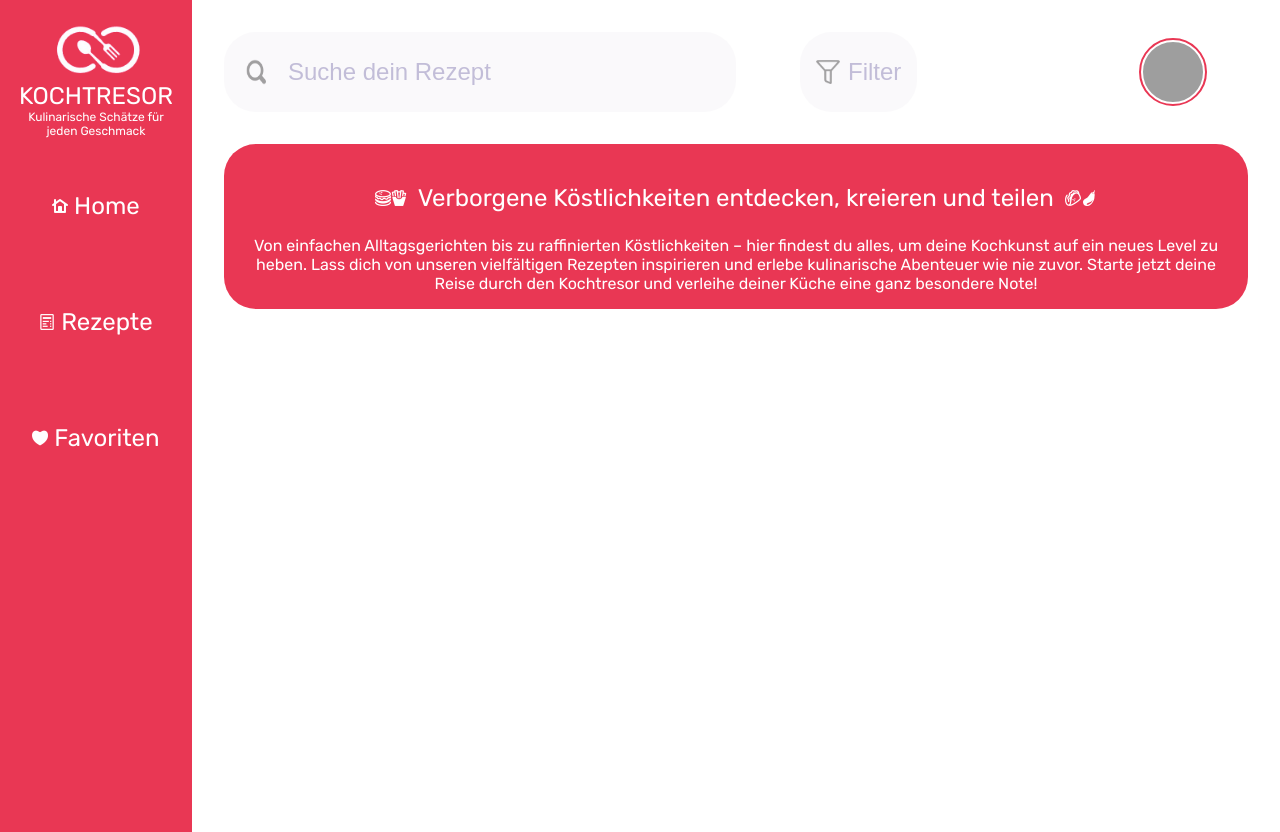
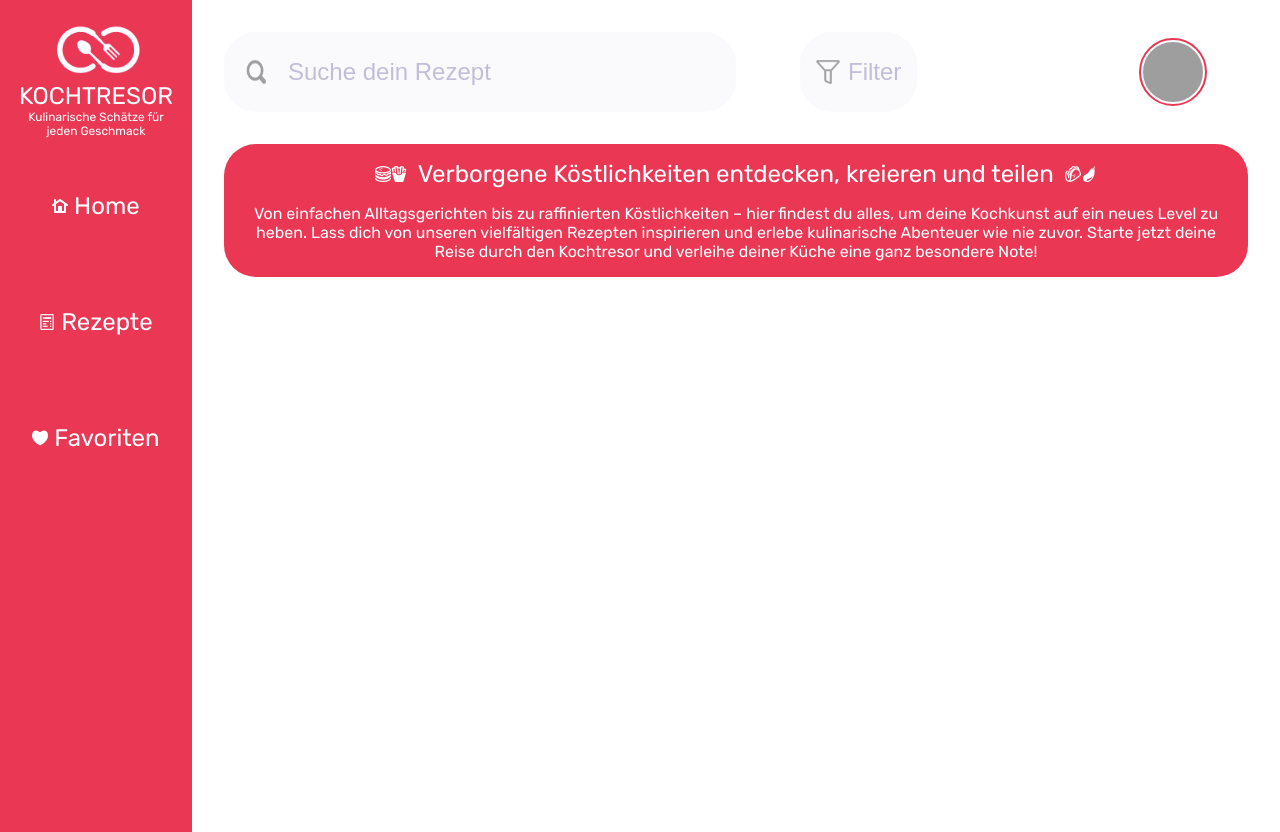
Before and after one commit to Hanmuni/DevCraft---Rezeptapp, a Next.js app: page / in a window 1280 px wide. Built offline with nearby package versions, Linux system fonts and the light colour scheme; grey boxes are pictures that could not be loaded.

Commit message:
refactor: banner style

```diff
--- a/app/components/banner.css
+++ b/app/components/banner.css
@@ -6,6 +6,9 @@
   padding: 1rem;
 }
 
+.header {
+    margin-bottom: 1rem;
+}
 .food-icon {
   width: 1rem;
   height: 1rem;
--- a/app/components/banner.js
+++ b/app/components/banner.js
@@ -6,13 +6,13 @@ import "./banner.css";
 export default function Banner() {
   return (
     <div className="banner column align-center">
-      <p className="font-large ">
+      <span className="font-large header">
         <img className="food-icon" src="img/hamburger.png" />
         <img className="food-icon" src="img/fries.png" />
         &nbsp; Verborgene Köstlichkeiten entdecken, kreieren und teilen &nbsp;
         <img className="food-icon" src="img/taco.png" />
         <img className="food-icon" src="img/eggplant.png" />
-      </p>
+      </span>
 
       <span className="font-medium text-center">
         Von einfachen Alltagsgerichten bis zu raffinierten Köstlichkeiten – hier
```
